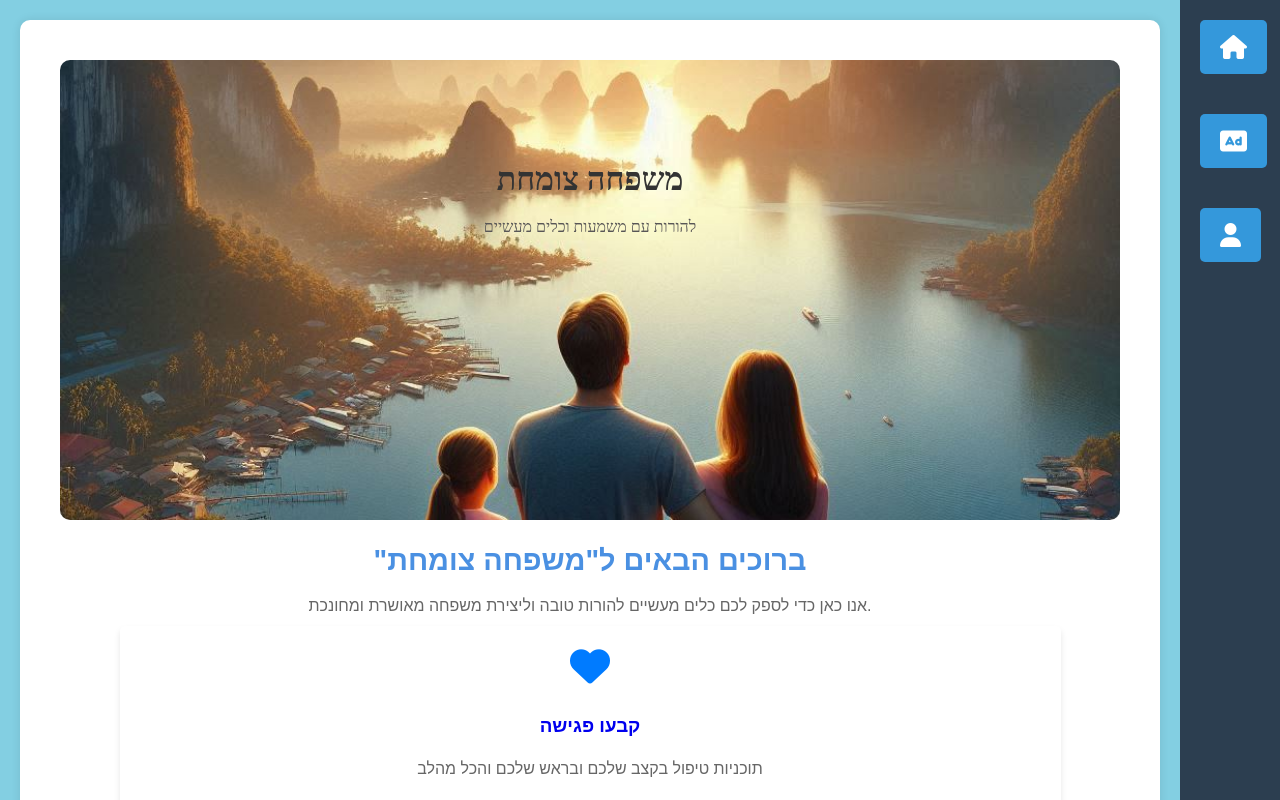
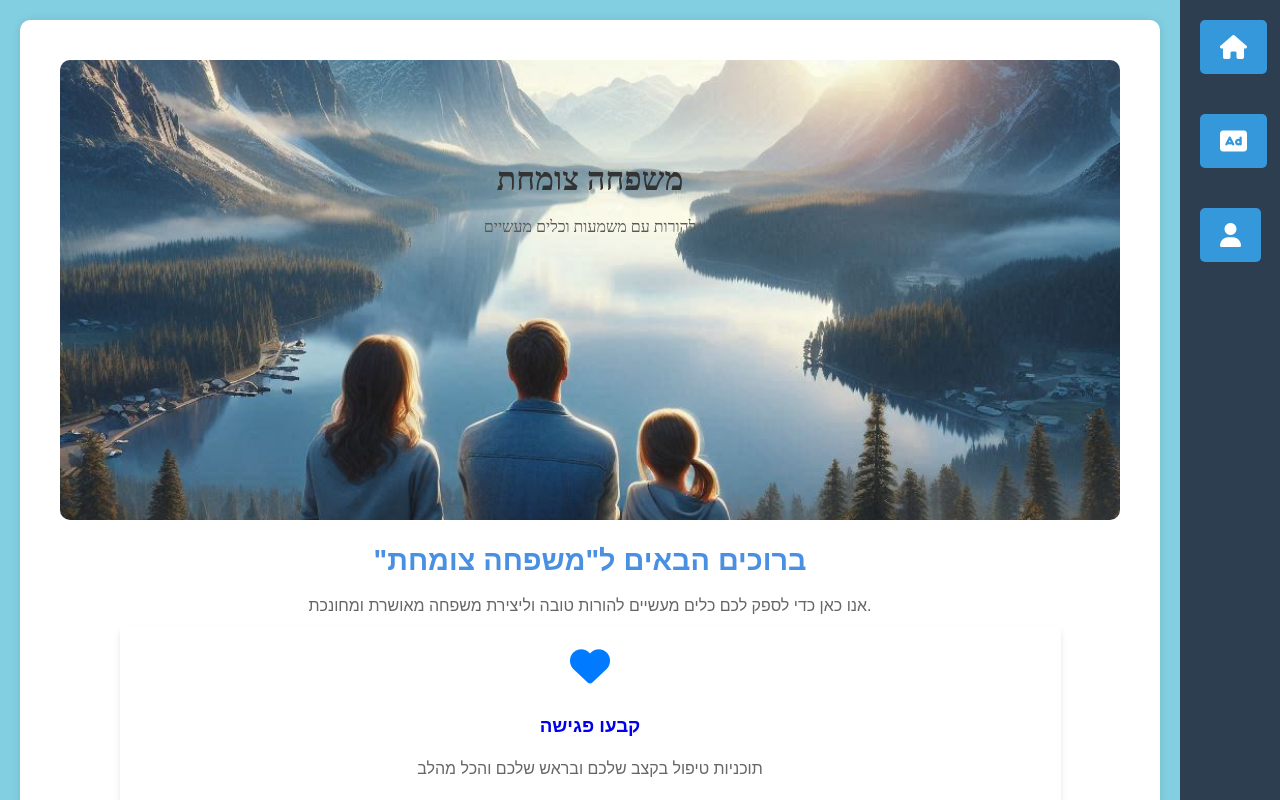
Before and after one commit to mendi-cohen/yaffa-App, a React (Create React App) app: page / in a window 1280 px wide. Shown: the top 800 px of the page. Built offline with nearby package versions, Linux system fonts and the light colour scheme; a web font is replaced by a local one.

Commit message:
בדיקה

```diff
--- a/src/Css/Home.css
+++ b/src/Css/Home.css
@@ -14,7 +14,7 @@
   background-color: #f8f9fa;
   border-radius: 10px;
   margin-bottom: 40px;
-  background-image: url("../Image/home2.jpeg");
+  background-image: url("../Image/home1.jpeg");
   background-position: center;
   background-repeat: no-repeat;
   background-size: cover;
```
Also changed, not shown: src/Image/Hero.jpeg (deleted), src/Image/HomeImage.jpeg (deleted).
